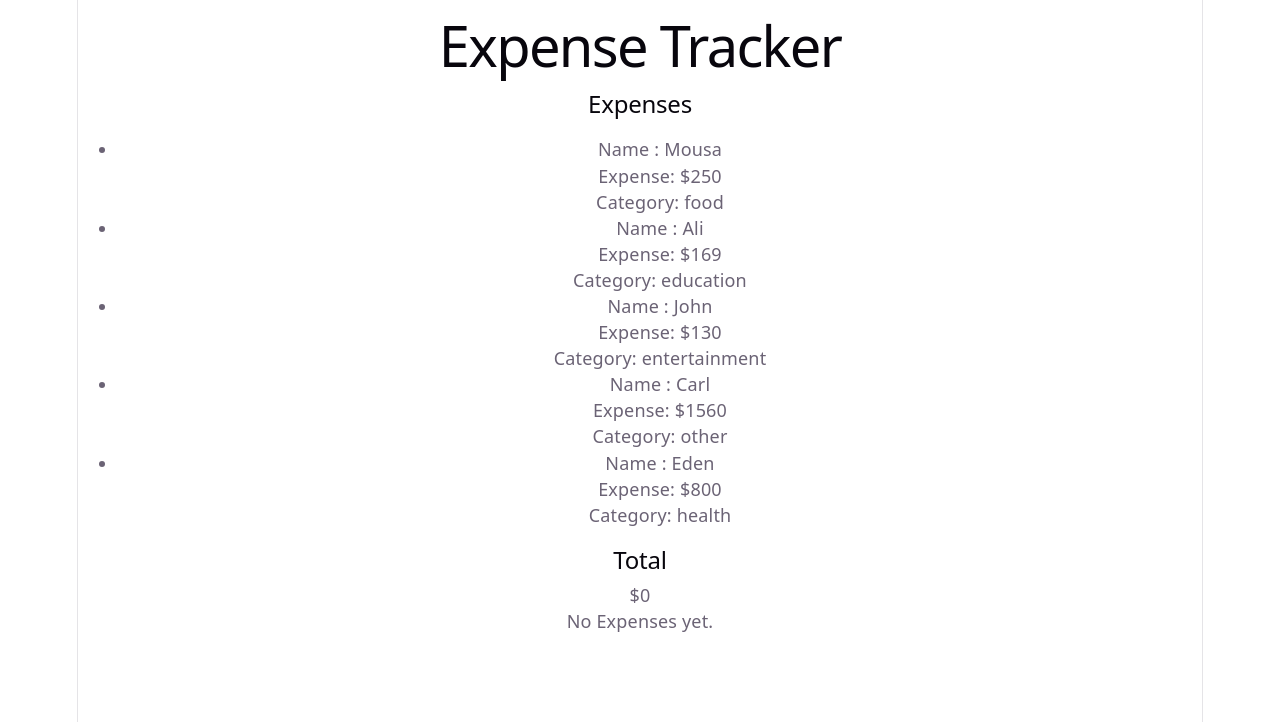
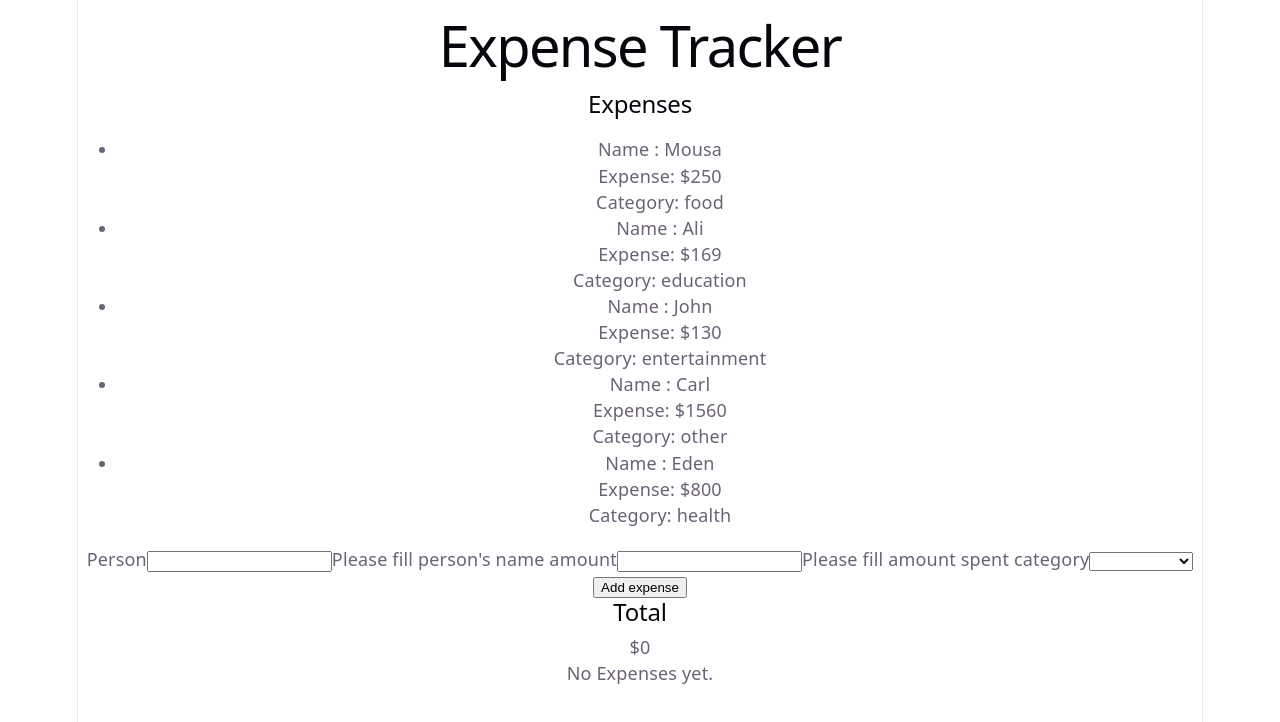
Before and after one commit to mousa1995/expense-tracker, a React (Vite) app: page / in a window 1280 px wide. Shown: the top 722 px of the page. Built offline with nearby package versions, Linux system fonts and the light colour scheme.

Commit message:
feat: add expense form

```diff
--- a/src/App.tsx
+++ b/src/App.tsx
@@ -1,8 +1,37 @@
+import { useState } from "react";
 import "./App.css";
+import { ExpenseForm } from "./components/ExpenseForm";
 import { ExpenseList } from "./components/ExpenseList";
-import { expenses } from "./data/expenses";
+import { expenses as initialExpenses } from "./data/expenses";
+import type { Expense } from "./types/Expense";
+import { idGenerator } from "./utils/idGenerator";
+import type { ExpenseCategory } from "./types/ExpenseCategory";
 
 function App() {
+  const [expenses, setExpenses] = useState<Expense[]>([...initialExpenses]);
+
+  const expenseMaker = (formData: {
+    person: string;
+    amount: string;
+    category: ExpenseCategory | "";
+  }) => {
+    const expenseID = idGenerator(expenses);
+    if (formData.category === "") {
+      formData.category = "other";
+    }
+    if (formData.amount !== "" && formData.person !== "") {
+      setExpenses([
+        ...expenses,
+        {
+          person: formData.person,
+          amount: Number(formData.amount),
+          category: formData.category,
+          id: expenseID,
+        } as Expense,
+      ]);
+    }
+  };
+
   return (
     <>
       <header>
@@ -12,6 +41,13 @@ function App() {
         <section>
           <h2>Expenses</h2>
           <ExpenseList expenses={expenses} />
+          <ExpenseForm
+            onSubmit={(e: {
+              person: string;
+              amount: string;
+              category: ExpenseCategory | "";
+            }) => expenseMaker(e)}
+          />
         </section>
         <section>
           <h2>Total</h2>
--- /dev/null
+++ b/src/components/ExpenseForm.tsx
@@ -0,0 +1,98 @@
+import React, { useState } from "react";
+
+import {
+  expenseCategories,
+  type ExpenseCategory,
+} from "../types/ExpenseCategory";
+
+interface ExpenseFormProps {
+  onSubmit: (e: {
+    person: string;
+    amount: string;
+    category: ExpenseCategory | "";
+  }) => void;
+}
+
+export const ExpenseForm = ({ onSubmit }: ExpenseFormProps) => {
+  const [form, setForm] = useState<{
+    person: string;
+    amount: string;
+    category: ExpenseCategory | "";
+  }>({ person: "", amount: "", category: "" });
+
+  const submitHandler = (e: React.SubmitEvent<HTMLFormElement>) => {
+    e.preventDefault();
+    if (Number(form.amount) <= 0) {
+      console.error("amount is zero or negative");
+      return;
+    }
+    onSubmit(form);
+    if (form.amount !== "" && form.person !== "") {
+      setForm({ person: "", amount: "", category: "" });
+    }
+  };
+
+  const categoryHandler = (e: React.ChangeEvent<HTMLSelectElement>) => {
+    if (e.target.value === "") {
+      setForm({ ...form, category: "other" });
+      return;
+    }
+    if (
+      e.target.value !== "" &&
+      expenseCategories.includes(e.target.value as ExpenseCategory)
+    ) {
+      setForm({ ...form, category: e.target.value as ExpenseCategory });
+      return;
+    }
+    throw new Error("Someting is wrong in categoryHandler");
+  };
+
+  return (
+    <>
+      <form onSubmit={submitHandler}>
+        <label>
+          Person
+          <input
+            value={form.person}
+            name="person"
+            type="text"
+            onChange={(e) => {
+              setForm({ ...form, person: e.target.value });
+            }}
+          />
+          {form.person === "" ? <span>Please fill person's name </span> : ""}
+        </label>
+        <label>
+          amount
+          <input
+            value={form.amount}
+            name="amount"
+            type="number"
+            onChange={(e) => {
+              setForm({ ...form, amount: e.target.value });
+            }}
+          />
+          {form.amount === "" ? <span>Please fill amount spent </span> : ""}
+        </label>
+        <label>
+          category
+          <select
+            name="category"
+            onChange={categoryHandler}
+            value={form.category}
+          >
+            <option value={""}></option>
+            {expenseCategories.map((el) => {
+              return (
+                <option value={el} key={`${el}`}>
+                  {el}
+                </option>
+              );
+            })}
+          </select>
+        </label>
+        <button type="submit">Add expense</button>
+      </form>
+    </>
+  );
+};
--- a/src/types/ExpenseCategory.ts
+++ b/src/types/ExpenseCategory.ts
@@ -7,3 +7,14 @@ export type ExpenseCategory =
   | "health"
   | "education"
   | "other";
+
+export const expenseCategories: ExpenseCategory[] = [
+  "food",
+  "transport",
+  "bills",
+  "shopping",
+  "entertainment",
+  "health",
+  "education",
+  "other",
+];
--- /dev/null
+++ b/src/utils/idGenerator.ts
@@ -0,0 +1,10 @@
+import type { Expense } from "../types/Expense";
+
+export const idGenerator = (expenses: Expense[]) => {
+  const expenseIDList = expenses.map((expense) => {
+    return expense.id;
+  });
+  const maxID = Math.max(...expenseIDList);
+
+  return maxID + 1;
+};
```
Also changed, not shown: 1 other file (tests, documents, lock files or other folders).
